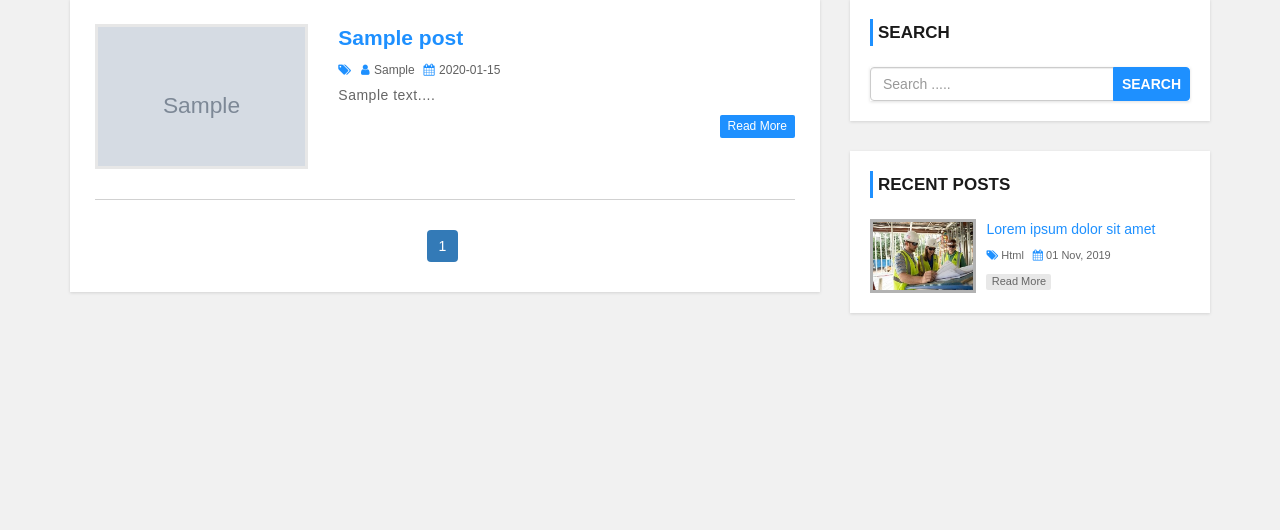
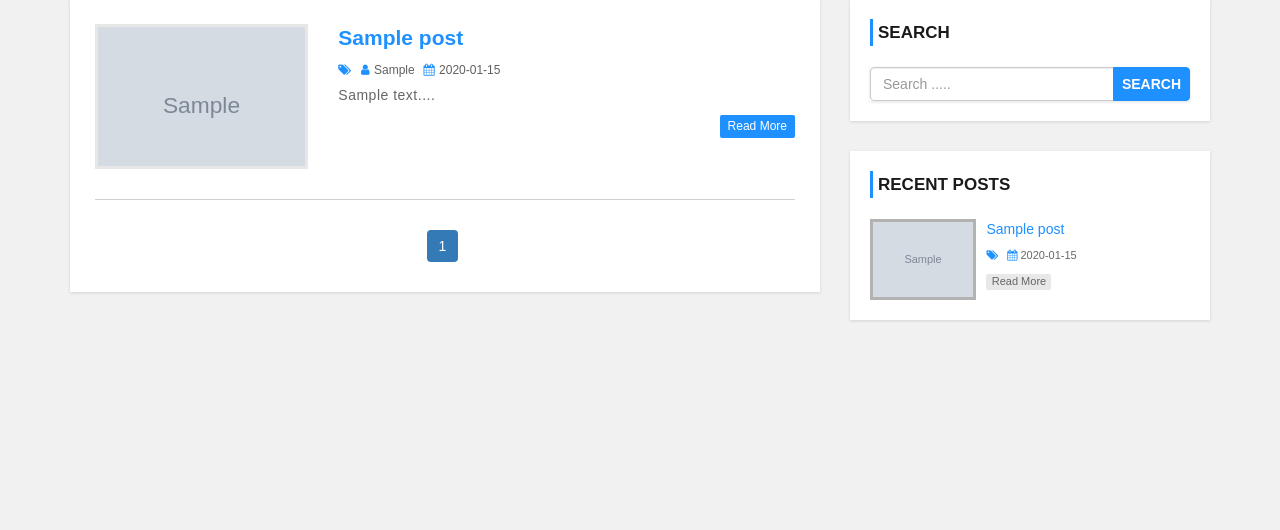
Before and after one commit to bylalit/news_site, a PHP site: page /news/index.php in a window 1280 px wide. Shown: the part 170-700 px from the top of the page. Run offline with PHP 8.4, Linux system fonts and the light colour scheme; tables that the repository leaves empty hold one stand-in row (values such as "Sample post"); grey boxes marked "Sample" are stand-in pictures; data that the repository does not hold is empty.

Commit message:
side bar php file

```diff
--- a/news-site/sidebar.php
+++ b/news-site/sidebar.php
@@ -30,20 +30,20 @@
                 while($row = mysqli_fetch_assoc($result)){
         ?>
         <div class="recent-post">
-            <a class="post-img" href="">
-                <img src="images/post-format.jpg" alt=""/>
+            <a class="post-img" href="single.php?id=<?php echo $row["post_id"]; ?>">
+                <img src="admin/upload/<?php echo $row["post_img"]; ?>" alt=""/>
             </a>
             <div class="post-content">
-                <h5><a href="single.php">Lorem ipsum dolor sit amet</a></h5>
+                <h5><a href='single.php?id=<?php echo $row["post_id"]; ?>'><?php echo $row["title"]; ?></a></h5>
                 <span>
                     <i class="fa fa-tags" aria-hidden="true"></i>
-                    <a href='category.php'>Html</a>
+                    <a href='category.php?cid=<?php echo $row["category"]; ?>'><?php echo $row["category_name"]; ?></a>
                 </span>
                 <span>
                     <i class="fa fa-calendar" aria-hidden="true"></i>
-                    01 Nov, 2019
+                    <?php echo $row["post_date"]; ?>
                 </span>
-                <a class="read-more" href="single.php">read more</a>
+                <a class="read-more" href='single.php?id=<?php echo $row["post_id"]; ?>'>read more</a>
             </div>
         </div>
         <?php }
```
